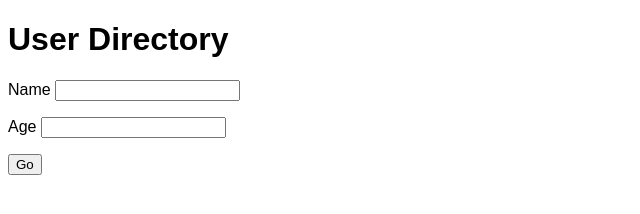
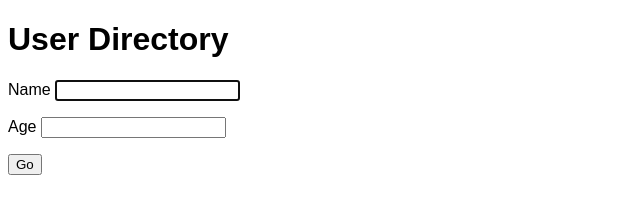
Before and after one commit to yboCrafts/user-directory, a plain HTML site: page index.html in a window 1280 px wide. Shown: the whole page, without its empty margins (0-640 px from the left). Drawn offline with Linux system fonts and the light colour scheme.

Commit message:
Focus userName on page load and after each submit

```diff
--- a/index.html
+++ b/index.html
@@ -13,7 +13,7 @@
     <form id="userForm">
         <p>
             <label for="userName">Name</label>
-            <input type="text" name="userName">
+            <input type="text" name="userName" autofocus>
         </p>
 
         <p>
--- a/index.js
+++ b/index.js
@@ -9,6 +9,7 @@ const handleSubmit = function(ev) {
     users.innerHTML += '<p>' + userName + ', ' + age + '</p>';
 
     f.reset();
+    f.userName.focus();
 }
 
 form.addEventListener('submit', handleSubmit);
```
